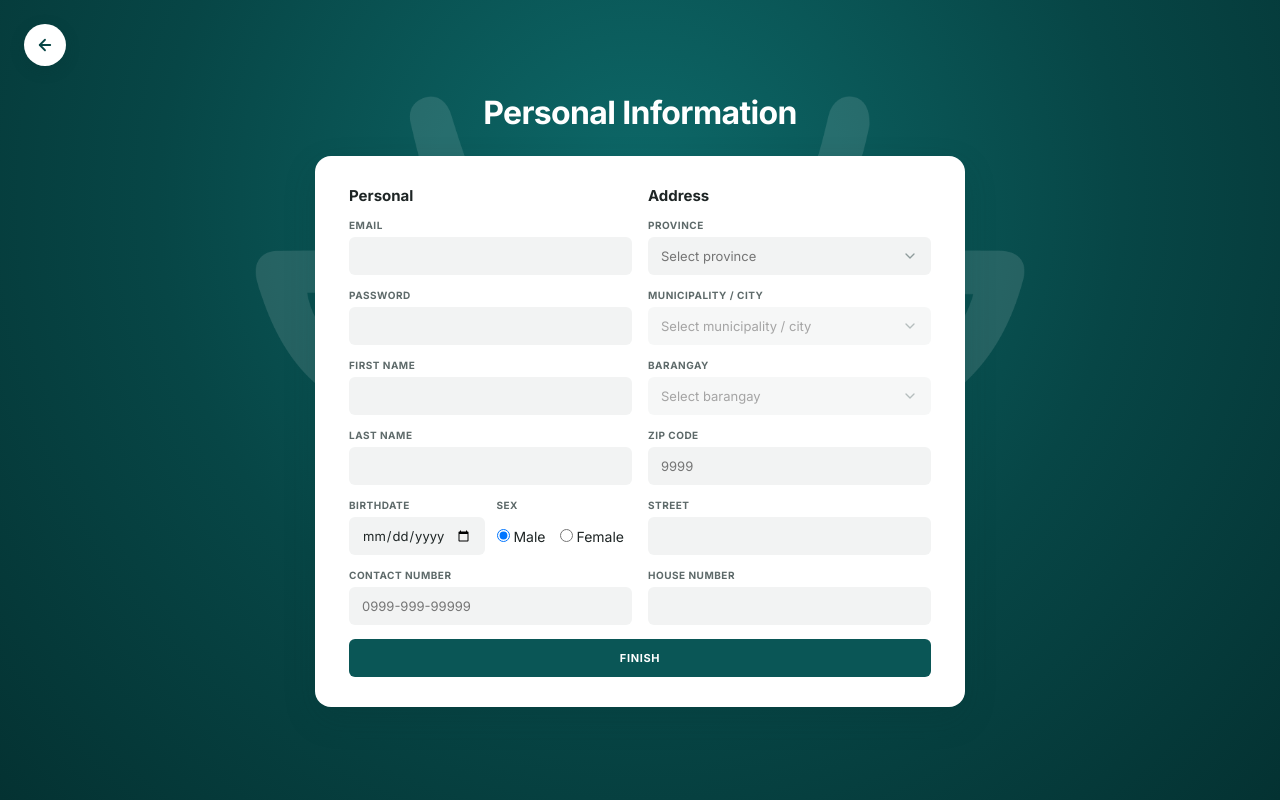
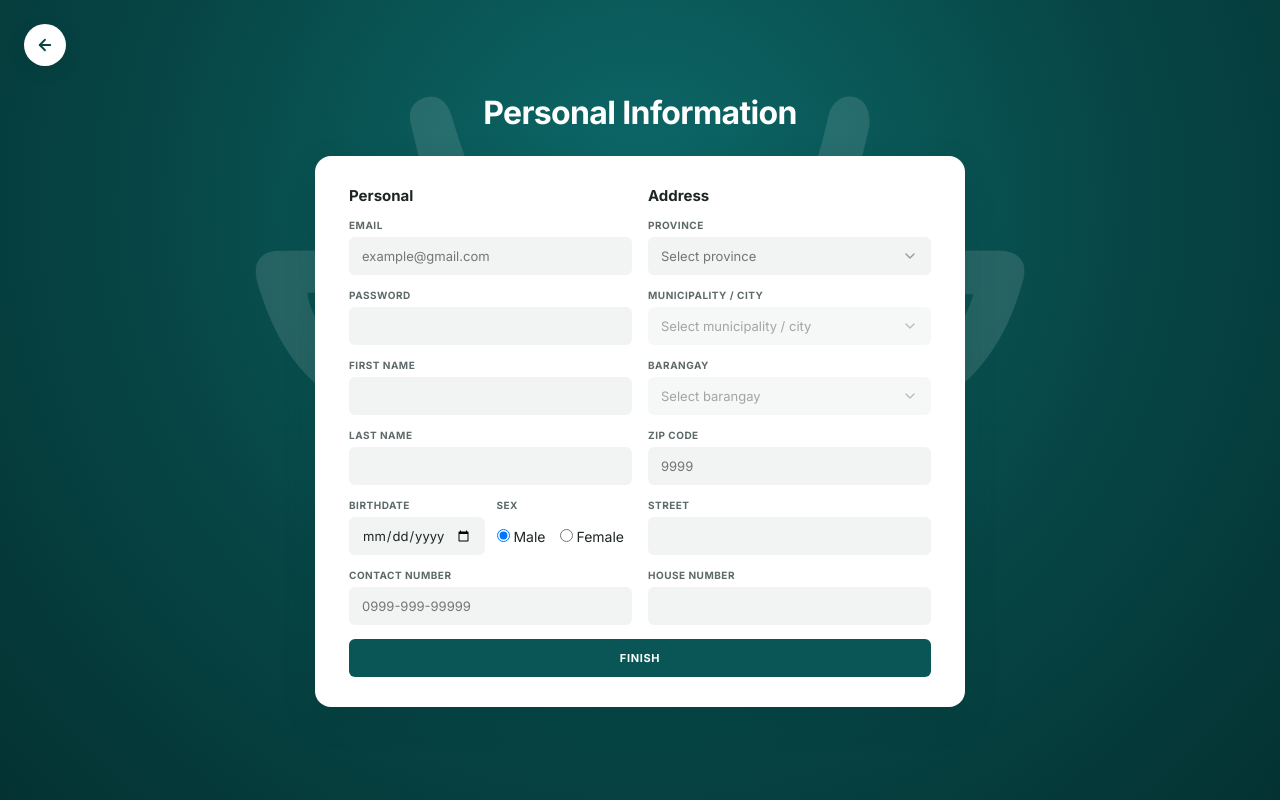
Before and after one commit to aenstudio-co/livestock-pro, a PHP site: page /register_personal.php in a window 1280 px wide. Run offline with PHP 8.4, Linux system fonts and the light colour scheme; a user stored in the database is signed in.

Commit message:
restriction in email

```diff
--- a/profile.php
+++ b/profile.php
@@ -35,6 +35,8 @@ if ($_SERVER['REQUEST_METHOD'] === 'POST' && isset($_POST['save_profile'])) {
 
     if ($fn === '' || $ln === '') {
         $error = "First name and last name are required.";
+    } elseif ($em !== '' && !preg_match('/^[a-zA-Z0-9._%+-]+@gmail\.com$/i', $em)) {
+        $error = "Email address must end with @gmail.com.";
     } else {
         $pdo->prepare("
             UPDATE `user`
@@ -388,7 +390,7 @@ $pending_staff_rows = $pending_staff_stmt->fetchAll();
 
               <div class="form-group">
                 <label class="form-label">EMAIL</label>
-                <input class="form-control" type="email" name="email" value="<?= htmlspecialchars($u_row['email'] ?? '') ?>">
+                <input class="form-control" type="email" name="email" pattern="^[a-zA-Z0-9._%+-]+@gmail\.com$" title="Email must end with @gmail.com" value="<?= htmlspecialchars($u_row['email'] ?? '') ?>">
               </div>
 
               <hr class="form-divider">
--- a/register_personal.php
+++ b/register_personal.php
@@ -33,6 +33,8 @@ if ($_SERVER['REQUEST_METHOD'] === 'POST') {
 
         if ($bday === '' || $bday >= $today) {
             throw new Exception("Birthdate cannot be today or a future date.");
+        } if (!preg_match('/^[a-zA-Z0-9._%+-]+@gmail\.com$/i', $email)) {
+            throw new Exception("Email address must end with @gmail.com.");
         }
 
         $pdo->beginTransaction();
@@ -150,7 +152,7 @@ if ($_SERVER['REQUEST_METHOD'] === 'POST') {
         <div class="form-grid-2">
           <div>
             <div class="card-title">Personal</div>
-            <div class="form-group"><label class="form-label">EMAIL</label><input class="form-control" type="email" name="email" required></div>
+            <div class="form-group"><label class="form-label">EMAIL</label><input class="form-control" type="email" name="email" pattern="^[a-zA-Z0-9._%+-]+@gmail\.com$" title="Email must end with @gmail.com" placeholder="example@gmail.com" required></div>
             <div class="form-group"><label class="form-label">PASSWORD</label><input class="form-control" type="password" name="password" maxlength="25" required></div>
             <div class="form-group"><label class="form-label">FIRST NAME</label><input class="form-control" type="text" name="first_name" required></div>
             <div class="form-group"><label class="form-label">LAST NAME</label><input class="form-control" type="text" name="last_name" required></div>
```
